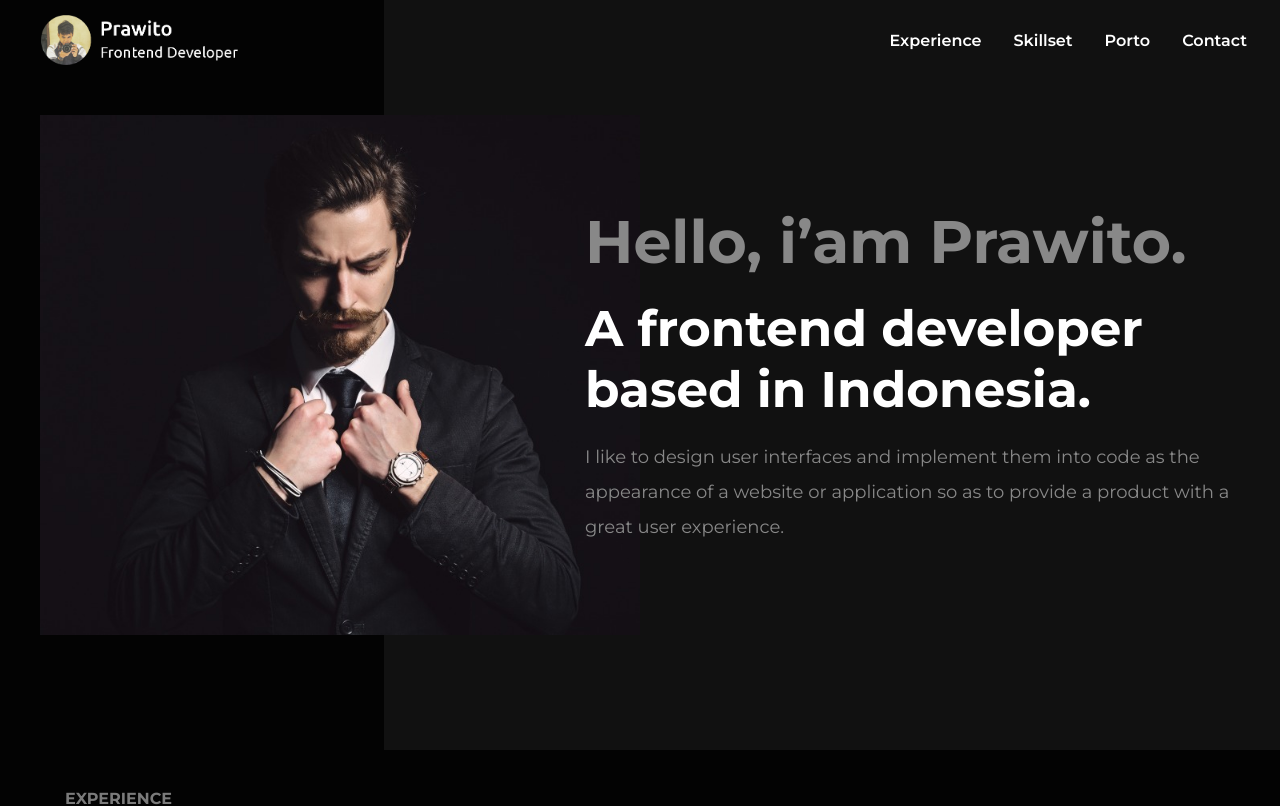
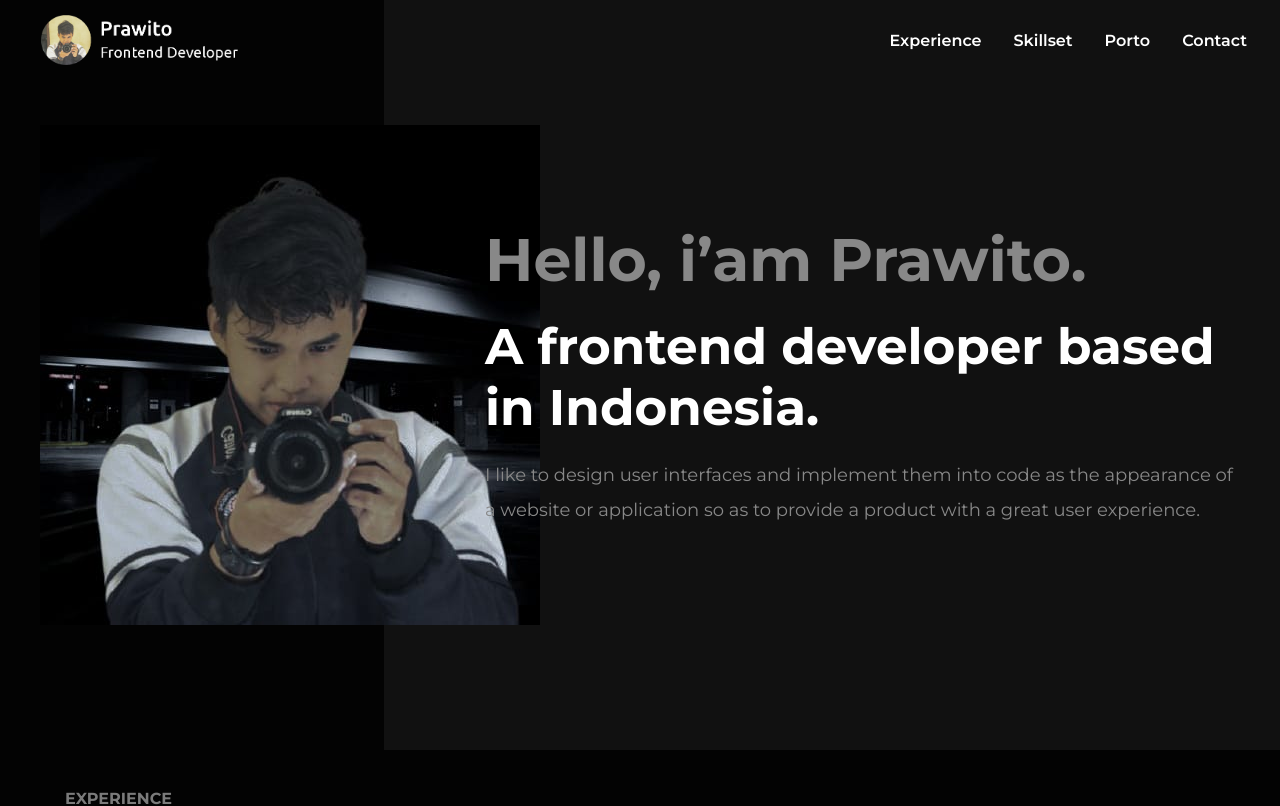
Before and after one commit to id-prawito/portfolio-id, a React (Create React App) app: page / in a window 1280 px wide. Shown: the top 806 px of the page. Built offline with nearby package versions, Linux system fonts and the light colour scheme.

Commit message:
meta-image-2

```diff
--- a/public/index.html
+++ b/public/index.html
@@ -9,8 +9,8 @@
   <meta name="description"
     content="I like to design user interfaces and implement them into code as the appearance of a website or application so as to provide a product with a great user experience." />
   <meta property="og:title" content="Prawito Portfolio" />
-  <meta property="og:image" content="https://files.fm/thumb_show.php?i=2u3k35rua" />
-  <meta name="image" content="https://files.fm/thumb_show.php?i=2u3k35rua" data-react-helmet="true">
+  <meta property="og:image" content="https://files.fm/thumb_show.php?i=p8atrxwsa" />
+  <meta name="image" content="https://files.fm/thumb_show.php?i=p8atrxwsa" data-react-helmet="true">
 
   <link rel="apple-touch-icon" href="%PUBLIC_URL%/logo192.png" />
   <!--
--- a/src/pages/Data.js
+++ b/src/pages/Data.js
@@ -34,7 +34,7 @@ export const heroObjTwo = {
     id: "hero",
     nama: "Hello, i’am Prawito.",
     deskripsiJob: "A frontend developer based in Indonesia.",
-    imgHero: require("../images/hero-img.jfif"),
+    imgHero: require("../images/praw-bg.jpeg"),
     penjelasan:
         "I like to design user interfaces and implement them into code as the appearance of a website or application so as to provide a product with a great user experience.",
 };
```
Also changed, not shown: public/imageBG.png (added), src/images/praw.jfif (added).
